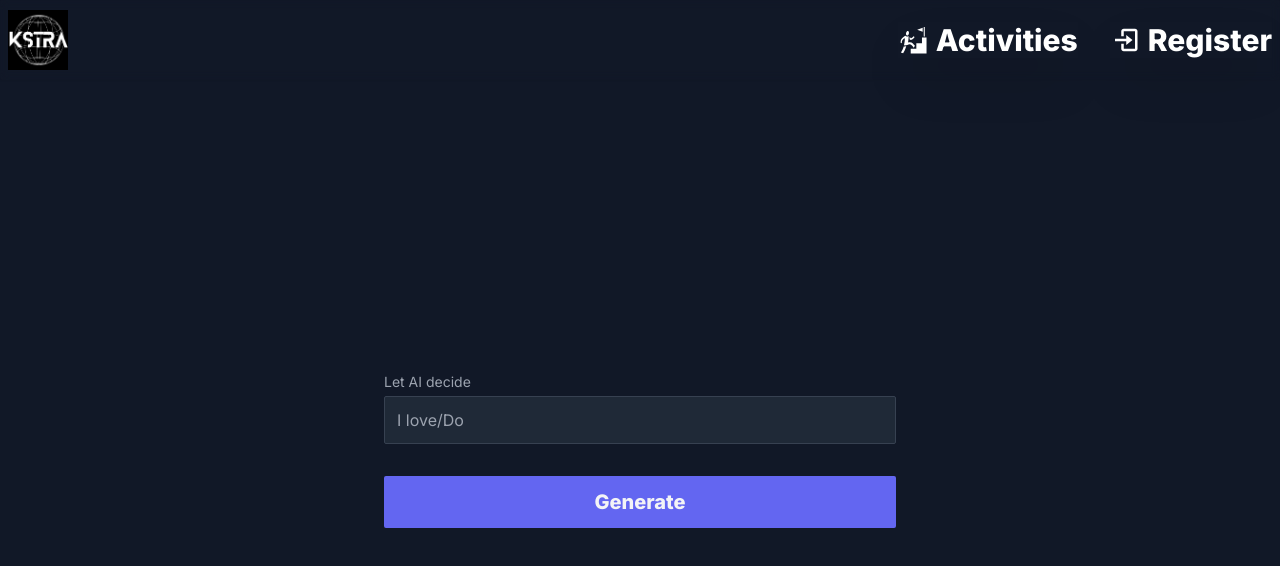
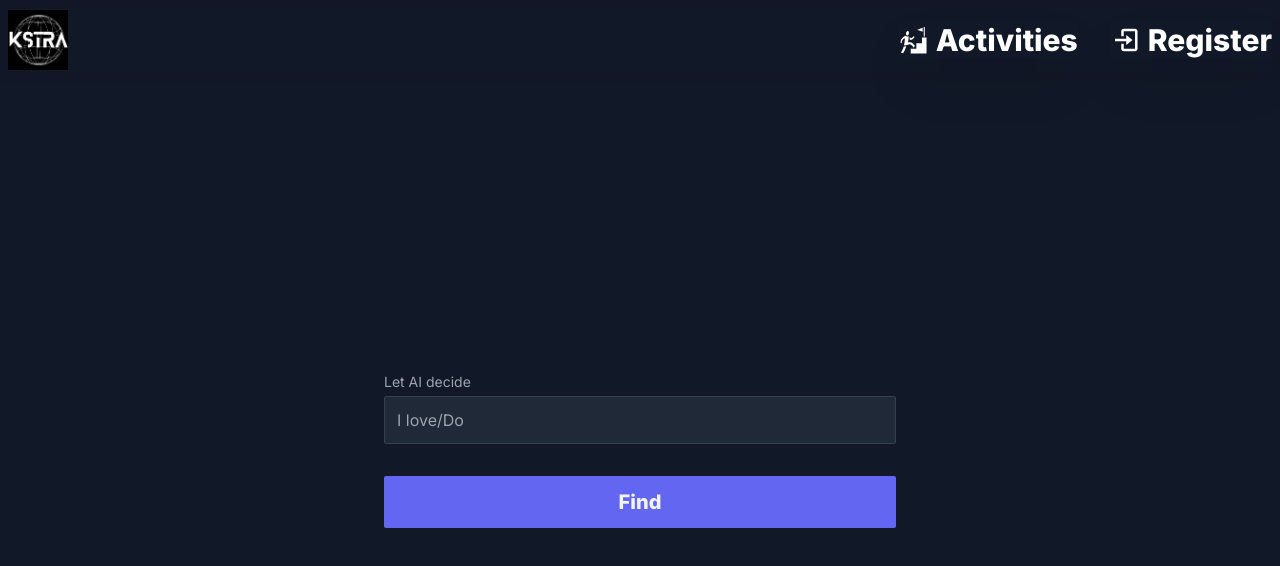
Before and after one commit to zarif007/ActivityHubRS-CS, a Next.js app: page /activities in a window 1280 px wide. Shown: the top 566 px of the page. Built offline with nearby package versions, Linux system fonts and the light colour scheme; no server answers.

Commit message:
Changed model to text-davinci-003

```diff
--- a/src/components/AIActivitySuggestion.tsx
+++ b/src/components/AIActivitySuggestion.tsx
@@ -27,7 +27,7 @@ const AIActivitySuggestion = () => {
 
     try {
       const result = await openai.createCompletion({
-        model: "text-davinci-002",
+        model: "text-davinci-003",
         prompt: generatePrompt(prompt),
         temperature: 0.6,
       });
@@ -52,7 +52,7 @@ const AIActivitySuggestion = () => {
           disabled={loading || prompt.length === 0}
           type="submit"
         >
-          {loading ? "Generating..." : "Generate"}
+          {loading ? "Finding..." : "Find"}
         </button>
 
         {apiResponse !== "" && !loading && (
@@ -70,7 +70,7 @@ const AIActivitySuggestion = () => {
 function generatePrompt(prompt: string) {
   const capitalizedPrompt =
     prompt[0].toUpperCase() + prompt.slice(1).toLowerCase();
-  return `Suggest me an activity based on this list ${stringifiedList}.
+  return `Suggest me an activity from this list ${stringifiedList}.
 
     Domain: I Love to paint
     activity: Painting/ Folk art
```
